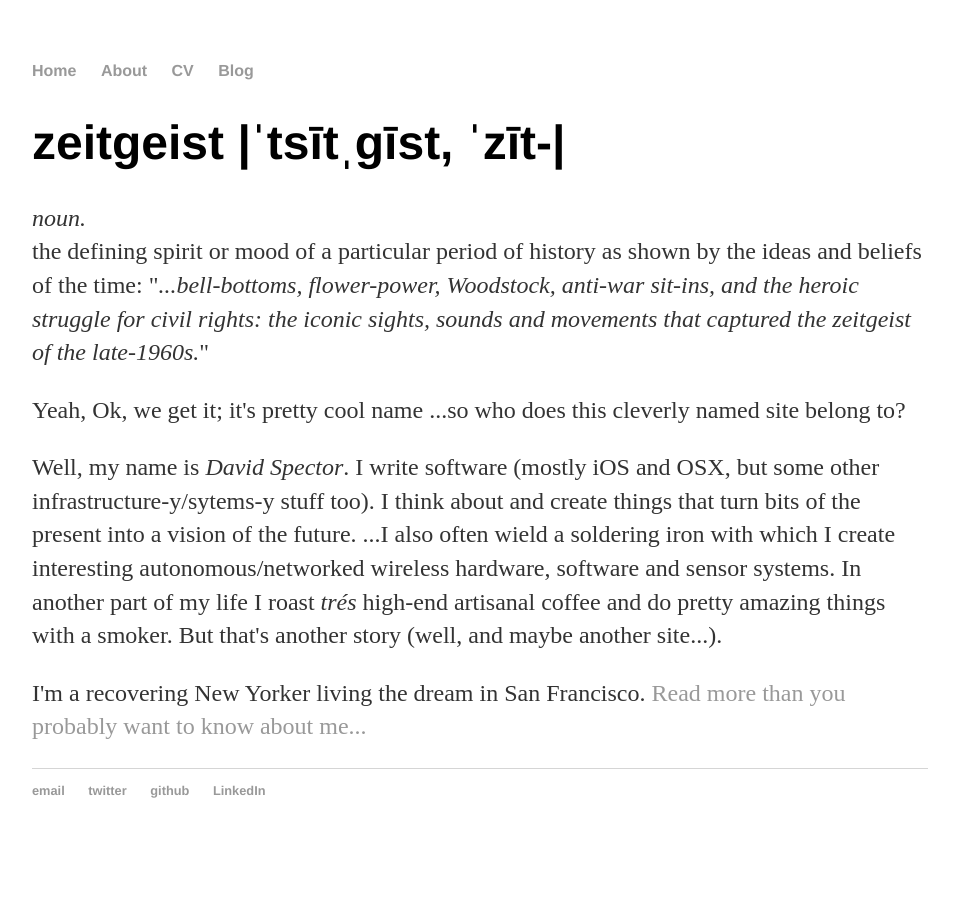
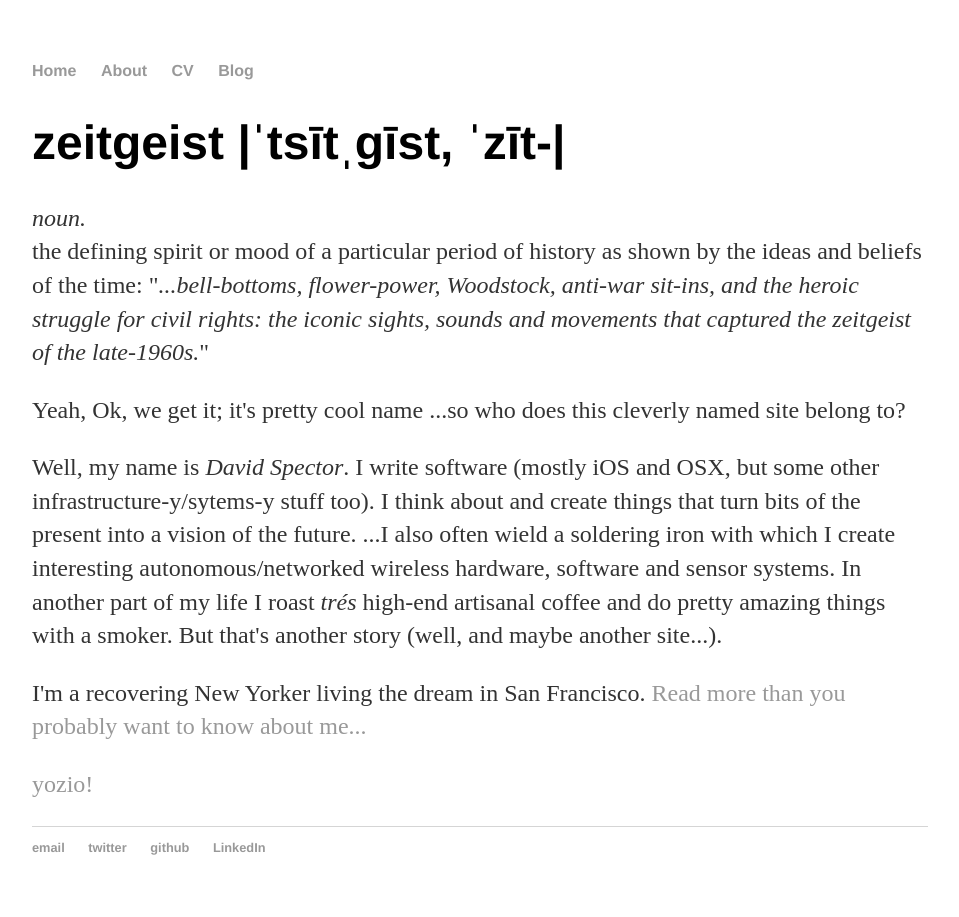
Before and after one commit to dhmspector/dhmspector.github.io, a Jekyll site: the page built from index.html, in a window 1280 px wide. Shown: the whole page, without its empty margins (160-1119 px from the left). Built offline with Jekyll 4.4.1, drawn with Linux system fonts in a browser that asks for light colours.

Commit message:
yozio link

```diff
--- a/index.html
+++ b/index.html
@@ -40,3 +40,12 @@
 San Francisco.  <a href="/about">Read more than you probably want to
 know about me...</a></p>
 		</div>
+
+
+
+
+
+
+<p>
+  <a href="http://r.yoz.io/GW.c.q">yozio!</a>
+</p>
```
